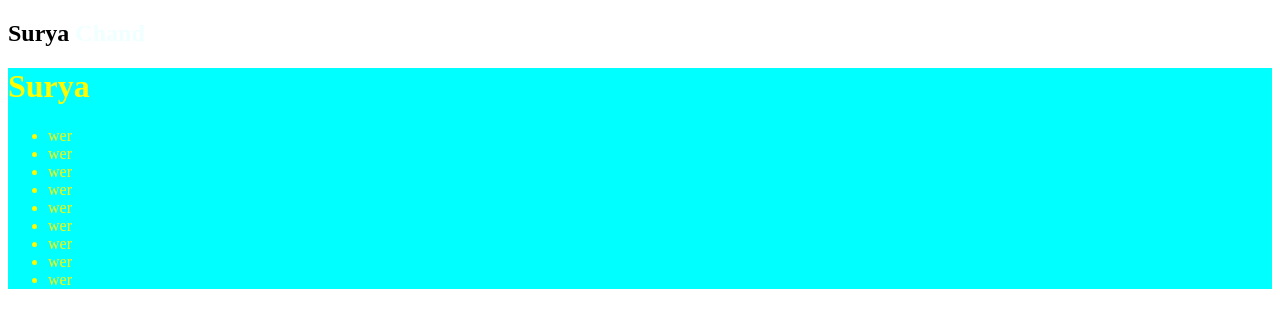
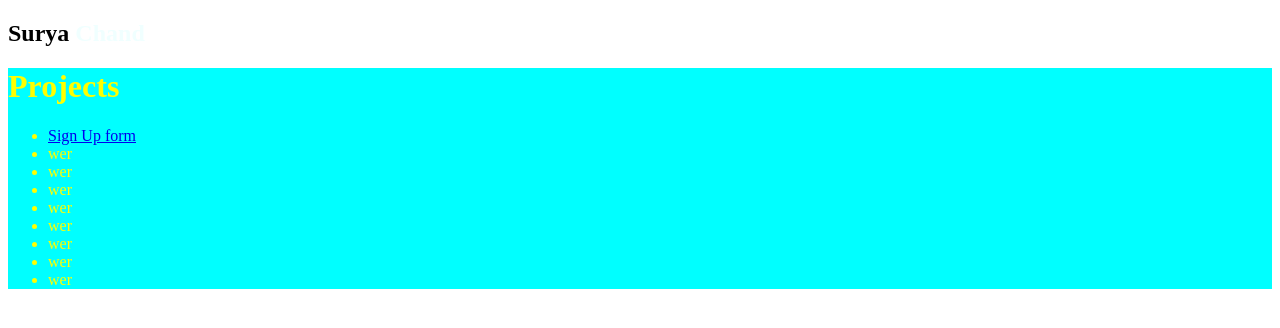
Before and after one commit to suryachandthakuri/HTML, a plain HTML site: page index.html in a window 1280 px wide. Drawn offline with Linux system fonts and the light colour scheme.

Commit message:
added sign up form

```diff
--- a/index.html
+++ b/index.html
@@ -23,9 +23,9 @@
 <body>
     <h2>Surya <span class="cls"> Chand </span></h2>
     <div class="container1">
-    <h1>Surya </h1>
+    <h1>Projects </h1>
         <ul>
-            <li>wer</li>
+            <li><a href="./SIgn_Up _Form.html">Sign Up form</a></li>
             <li>wer</li>
             <li>wer</li>
             <li>wer</li>
```
